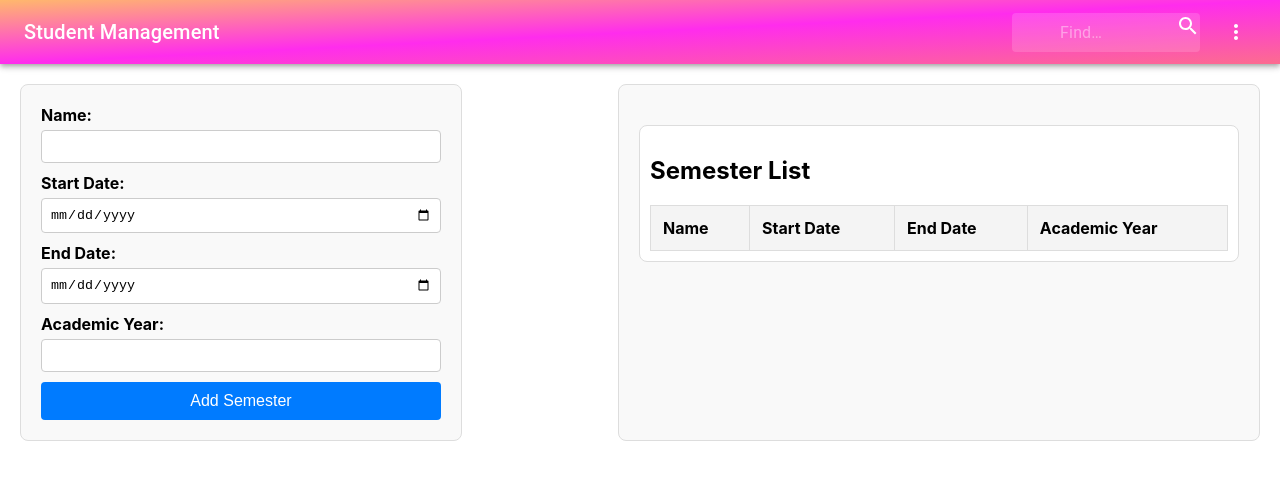
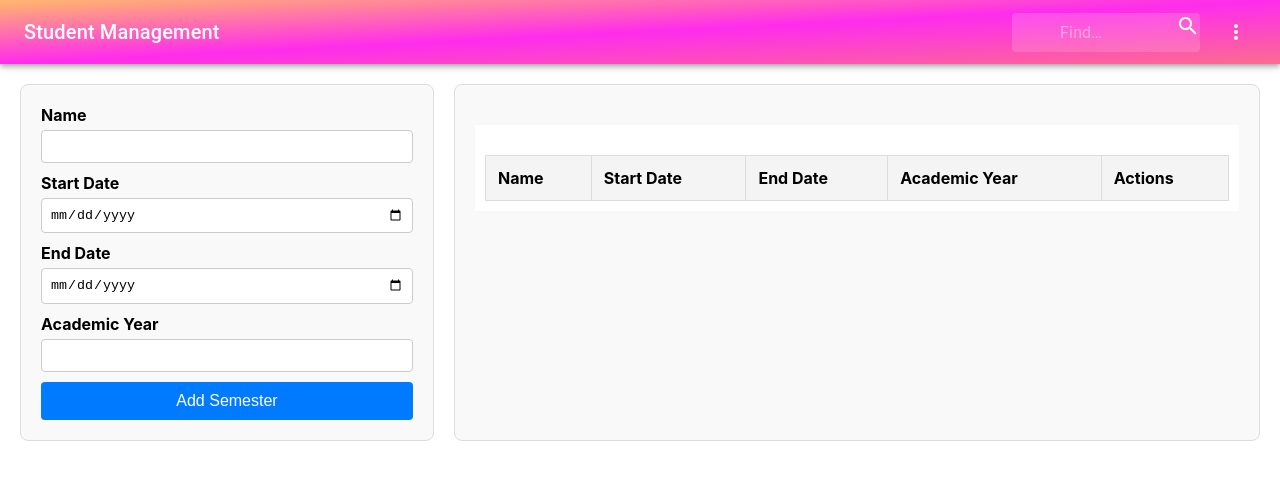
Before and after one commit to Trong-khanh/FE-ManagementSchool, a React (Create React App) app: page /admin/semester in a window 1280 px wide. Shown: the top 480 px of the page. Built offline with nearby package versions, Linux system fonts and the light colour scheme.

Commit message:
FEAT: CRUD semester and css button

```diff
--- a/src/View /ViewAdmin/Semesters/AdminSemesterPage.js
+++ b/src/View /ViewAdmin/Semesters/AdminSemesterPage.js
@@ -7,13 +7,33 @@ import '../SemestersCSS/AdminSemesterPage.css';
 const AdminSemesterPage = () => {
     const [semesters, setSemesters] = useState([]);
     const [searchQuery, setSearchQuery] = useState('');
+    const [editingSemester, setEditingSemester] = useState(null);
 
     const handleSearchChange = (event) => {
         setSearchQuery(event.target.value);
     };
 
     const addSemester = (semester) => {
-        setSemesters([...semesters, semester]);
+        if (editingSemester) {
+            // Update existing semester
+            setSemesters(semesters.map(s =>
+                s.id === editingSemester.id ? { ...editingSemester, ...semester } : s
+            ));
+            setEditingSemester(null); // Clear editing state after update
+        } else {
+            // Add new semester
+            setSemesters([...semesters, { ...semester, id: Date.now() }]);
+        }
+    };
+
+    const handleEdit = (semester) => {
+        setEditingSemester(semester);
+    };
+
+    const handleDelete = (semester) => {
+        if (window.confirm(`Are you sure you want to delete ${semester.name}?`)) {
+            setSemesters(semesters.filter(s => s.id !== semester.id));
+        }
     };
 
     return (
@@ -23,10 +43,16 @@ const AdminSemesterPage = () => {
             </div>
             <div className="content">
                 <div className="form-container">
-                    <SemesterForm onAddSemester={addSemester} />
+                    <SemesterForm onAddSemester={addSemester} editingSemester={editingSemester} />
                 </div>
                 <div className="list-container">
-                    <SemesterList semesters={semesters} />
+                    <SemesterList
+                        semesters={semesters.filter(semester =>
+                            semester.name.toLowerCase().includes(searchQuery.toLowerCase())
+                        )}
+                        onEdit={handleEdit}
+                        onDelete={handleDelete}
+                    />
                 </div>
             </div>
         </div>
--- a/src/View /ViewAdmin/Semesters/SemesterForm.js
+++ b/src/View /ViewAdmin/Semesters/SemesterForm.js
@@ -1,20 +1,29 @@
-import React, { useState } from 'react';
+import React, { useState, useEffect } from 'react';
 
-const SemesterForm = ({ onAddSemester }) => {
+const SemesterForm = ({ onAddSemester, editingSemester }) => {
     const [name, setName] = useState('');
     const [startDate, setStartDate] = useState('');
     const [endDate, setEndDate] = useState('');
     const [academicYear, setAcademicYear] = useState('');
 
-    const handleSubmit = (e) => {
-        e.preventDefault();
-        const newSemester = {
-            name,
-            startDate,
-            endDate,
-            academicYear
-        };
-        onAddSemester(newSemester);
+    useEffect(() => {
+        if (editingSemester) {
+            setName(editingSemester.name);
+            setStartDate(editingSemester.startDate);
+            setEndDate(editingSemester.endDate);
+            setAcademicYear(editingSemester.academicYear);
+        } else {
+            setName('');
+            setStartDate('');
+            setEndDate('');
+            setAcademicYear('');
+        }
+    }, [editingSemester]);
+
+    const handleSubmit = (event) => {
+        event.preventDefault();
+        const semester = { name, startDate, endDate, academicYear };
+        onAddSemester(semester);
         setName('');
         setStartDate('');
         setEndDate('');
@@ -24,42 +33,22 @@ const SemesterForm = ({ onAddSemester }) => {
     return (
         <form onSubmit={handleSubmit}>
             <div>
-                <label>Name:</label>
-                <input
-                    type="text"
-                    value={name}
-                    onChange={(e) => setName(e.target.value)}
-                    required
-                />
+                <label>Name</label>
+                <input type="text" value={name} onChange={(e) => setName(e.target.value)} required />
             </div>
             <div>
-                <label>Start Date:</label>
-                <input
-                    type="date"
-                    value={startDate}
-                    onChange={(e) => setStartDate(e.target.value)}
-                    required
-                />
+                <label>Start Date</label>
+                <input type="date" value={startDate} onChange={(e) => setStartDate(e.target.value)} required />
             </div>
             <div>
-                <label>End Date:</label>
-                <input
-                    type="date"
-                    value={endDate}
-                    onChange={(e) => setEndDate(e.target.value)}
-                    required
-                />
+                <label>End Date</label>
+                <input type="date" value={endDate} onChange={(e) => setEndDate(e.target.value)} required />
             </div>
             <div>
-                <label>Academic Year:</label>
-                <input
-                    type="text"
-                    value={academicYear}
-                    onChange={(e) => setAcademicYear(e.target.value)}
-                    required
-                />
+                <label>Academic Year</label>
+                <input type="text" value={academicYear} onChange={(e) => setAcademicYear(e.target.value)} required />
             </div>
-            <button type="submit">Add Semester</button>
+            <button type="submit">{editingSemester ? 'Update Semester' : 'Add Semester'}</button>
         </form>
     );
 };
--- a/src/View /ViewAdmin/Semesters/SemesterList.js
+++ b/src/View /ViewAdmin/Semesters/SemesterList.js
@@ -1,9 +1,8 @@
 import React from 'react';
 
-const SemesterList = ({ semesters }) => {
+const SemesterList = ({ semesters, onEdit, onDelete }) => {
     return (
         <div className="semester-container">
-            <h2>Semester List</h2>
             <table className="semester-table">
                 <thead>
                     <tr>
@@ -11,6 +10,7 @@ const SemesterList = ({ semesters }) => {
                         <th>Start Date</th>
                         <th>End Date</th>
                         <th>Academic Year</th>
+                        <th>Actions</th>
                     </tr>
                 </thead>
                 <tbody>
@@ -20,6 +20,10 @@ const SemesterList = ({ semesters }) => {
                             <td>{semester.startDate}</td>
                             <td>{semester.endDate}</td>
                             <td>{semester.academicYear}</td>
+                            <td>
+                                <button onClick={() => onEdit(semester)} className="edit-button">Edit</button>
+                                <button onClick={() => onDelete(semester)} className="delete-button">Delete</button>
+                            </td>
                         </tr>
                     ))}
                 </tbody>
--- a/src/View /ViewAdmin/SemestersCSS/AdminSemesterPage.css
+++ b/src/View /ViewAdmin/SemestersCSS/AdminSemesterPage.css
@@ -12,7 +12,7 @@
 
 .form-container {
     flex: 1;
-    max-width: 400px;
+    max-width: 30%; /* Giảm max-width */
     border: 1px solid #ddd;
     border-radius: 8px;
     padding: 20px;
@@ -20,17 +20,13 @@
 }
 
 .list-container {
-    flex: 1;
-    max-width: 600px;
+    flex: 2; /* Tăng tỷ lệ flex từ 1 lên 2 hoặc cao hơn nếu cần */
+    max-width: none; /* Bỏ giới hạn max-width */
+    width: 70%; /* Hoặc một giá trị phù hợp để bảng rộng hơn */
     border: 1px solid #ddd;
     border-radius: 8px;
     padding: 20px;
     background-color: #f9f9f9;
-}
-
-h2 {
-    font-size: 1.5em;
-    margin-bottom: 20px;
 }
 
 form {
@@ -66,10 +62,6 @@ button {
     cursor: pointer;
 }
 
-button:hover {
-    background-color: #0056b3;
-}
-
 ul {
     list-style-type: none;
     padding: 0;
@@ -83,8 +75,6 @@ li {
 .semester-container {
     margin-top: 20px;
     padding: 10px;
-    border: 1px solid #ddd;
-    border-radius: 8px;
     background-color: #ffffff;
 }
 
@@ -111,4 +101,78 @@ li {
 
 .semester-table tr:hover {
     background-color: #f1f1f1;
+
+    /* Style cho container của bảng */
+.semester-container {
+    margin-top: 20px;
+    padding: 10px;
+    border: 1px solid #ddd;
+    border-radius: 8px;
+    background-color: #ffffff;
 }
+
+/* Style cho bảng học kỳ */
+.semester-table {
+    width: 100%;
+    border-collapse: collapse;
+    margin-top: 20px;
+}
+
+/* Style cho các ô tiêu đề và ô dữ liệu trong bảng */
+.semester-table th, .semester-table td {
+    padding: 12px;
+    text-align: left;
+    border: 1px solid #ddd;
+}
+
+/* Style cho tiêu đề của bảng */
+.semester-table th {
+    background-color: #f4f4f4;
+    font-weight: bold;
+}
+
+/* Style cho hàng chẵn của bảng */
+.semester-table tr:nth-child(even) {
+    background-color: #f9f9f9;
+}
+
+/* Style cho hàng khi hover */
+.semester-table tr:hover {
+    background-color: #f1f1f1;
+}
+
+
+/* Style cho các nút hành động */
+.edit-button, .delete-button {
+    padding: 5px 10px;
+    border: none;
+    border-radius: 4px;
+    color: white;
+    cursor: pointer;
+    margin-right: 5px;
+    display: inline-flex;
+    align-items: center;
+    justify-content: center;
+}
+
+/* Style cho nút Edit */
+.edit-button {
+    background-color: #28a745;
+}
+
+/* Style cho nút Edit khi hover */
+.edit-button:hover {
+    background-color: #28a745;
+}
+
+/* Style cho nút Delete */
+.delete-button {
+    background-color: #dc3545;
+}
+
+/* Style cho nút Delete khi hover */
+.delete-button:hover {
+    background-color: #dc3545;
+}
+
+}
```
Also changed, not shown: src/View /ViewAdmin/SemestersCSS/SemesterList.css (+5 -4 lines).
